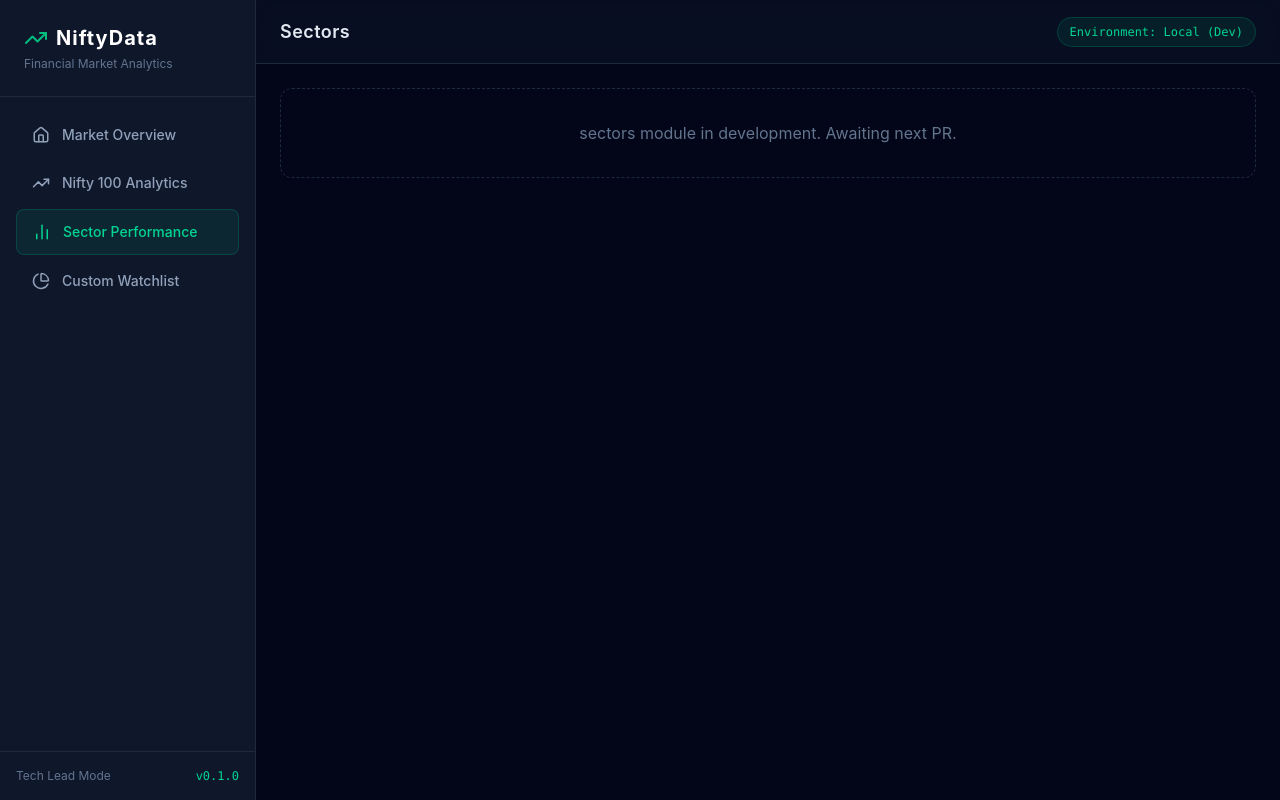
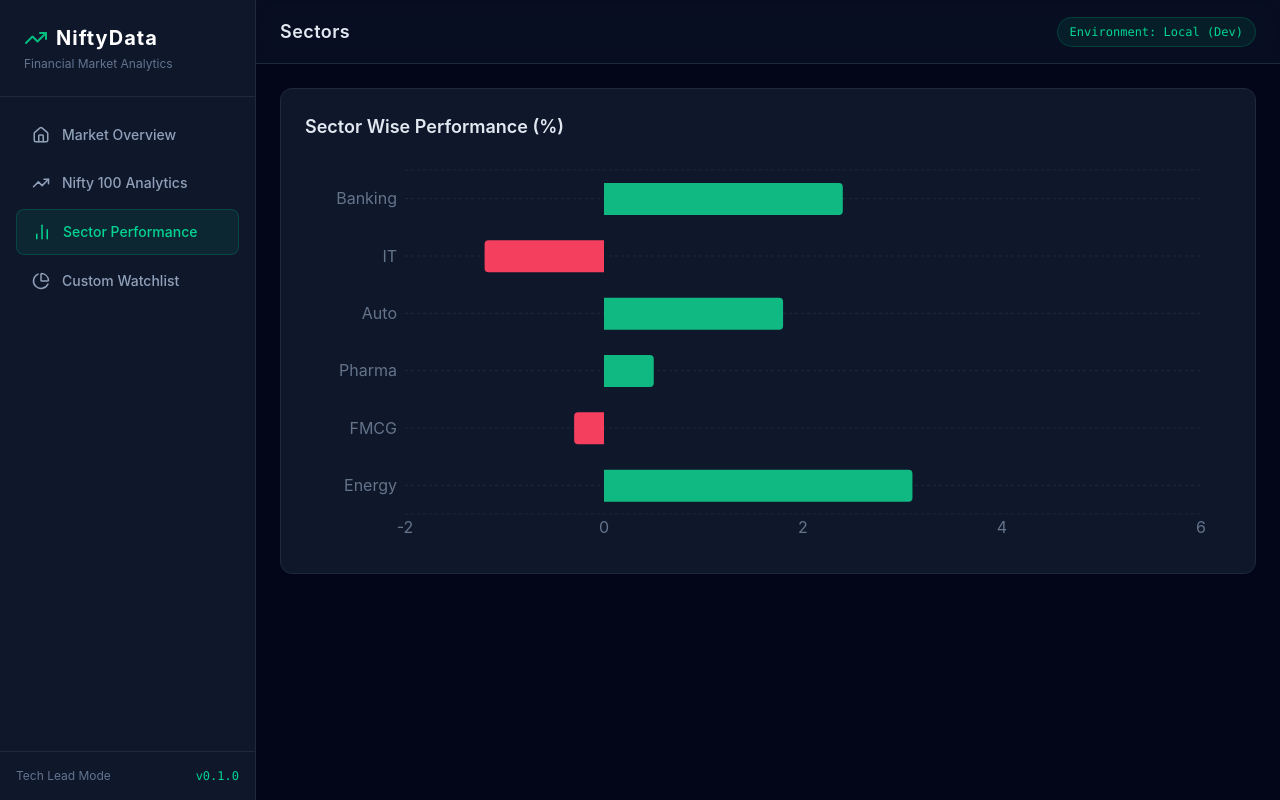
Before and after one commit to blackboa-ai/niftydata-insights, a React (Vite) app: page / in a window 1280 px wide. Both pictures are taken after a click on the button "Sector Performance". Built offline with nearby package versions, Linux system fonts and the light colour scheme; the HTML template or start-up script is replaced by a standard one.

Commit message:
feat: add sector performance horizontal bar chart

```diff
--- a/src/App.jsx
+++ b/src/App.jsx
@@ -2,6 +2,7 @@ import React, { useState } from 'react';
 import Sidebar from './components/layout/Sidebar';
 import OverviewTab from './components/dashboard/OverviewTab';
 import Nifty100Tab from './components/dashboard/Nifty100Tab';
+import SectorPerformanceTab from './components/dashboard/SectorPerformanceTab';
 
 export default function App() {
   const [activeTab, setActiveTab] = useState('overview');
@@ -9,6 +10,7 @@ export default function App() {
   const renderContent = () => {
     if (activeTab === 'overview') return <OverviewTab />;
     if (activeTab === 'nifty100') return <Nifty100Tab />;
+    if (activeTab === 'sectors') return <SectorPerformanceTab />;
     return (
       <div className="border border-dashed border-slate-800 rounded-xl p-8 text-center text-slate-500">
         {activeTab} module in development. Awaiting next PR.
--- /dev/null
+++ b/src/components/dashboard/SectorPerformanceTab.jsx
@@ -0,0 +1,39 @@
+import React from 'react';
+import { BarChart, Bar, XAxis, YAxis, CartesianGrid, Tooltip, ResponsiveContainer, Cell } from 'recharts';
+
+const sectorData = [
+  { name: 'Banking', performance: 2.4, volume: '₹12,450Cr' },
+  { name: 'IT', performance: -1.2, volume: '₹8,320Cr' },
+  { name: 'Auto', performance: 1.8, volume: '₹5,100Cr' },
+  { name: 'Pharma', performance: 0.5, volume: '₹3,200Cr' },
+  { name: 'FMCG', performance: -0.3, volume: '₹4,800Cr' },
+  { name: 'Energy', performance: 3.1, volume: '₹9,600Cr' },
+];
+
+export default function SectorPerformanceTab() {
+  return (
+    <div className="space-y-6">
+      <div className="bg-slate-900 border border-slate-800 rounded-xl p-6">
+        <h3 className="text-lg font-semibold text-slate-200 mb-6">Sector Wise Performance (%)</h3>
+        <div className="h-96">
+          <ResponsiveContainer width="100%" height="100%">
+            <BarChart data={sectorData} layout="vertical" margin={{ top: 5, right: 30, left: 20, bottom: 5 }}>
+              <CartesianGrid strokeDasharray="3 3" stroke="#1e293b" horizontal={true} vertical={false} />
+              <XAxis type="number" stroke="#64748b" tick={{ fill: '#64748b' }} axisLine={false} tickLine={false} />
+              <YAxis dataKey="name" type="category" stroke="#64748b" tick={{ fill: '#64748b' }} axisLine={false} tickLine={false} width={80} />
+              <Tooltip
+                contentStyle={{ backgroundColor: '#0f172a', borderColor: '#1e293b', color: '#f1f5f9' }}
+                cursor={{fill: '#1e293b', opacity: 0.4}}
+              />
+              <Bar dataKey="performance" radius={[0, 4, 4, 0]} barSize={32}>
+                {sectorData.map((entry, index) => (
+                  <Cell key={`cell-${index}`} fill={entry.performance >= 0 ? '#10b981' : '#f43f5e'} />
+                ))}
+              </Bar>
+            </BarChart>
+          </ResponsiveContainer>
+        </div>
+      </div>
+    </div>
+  );
+}
```
